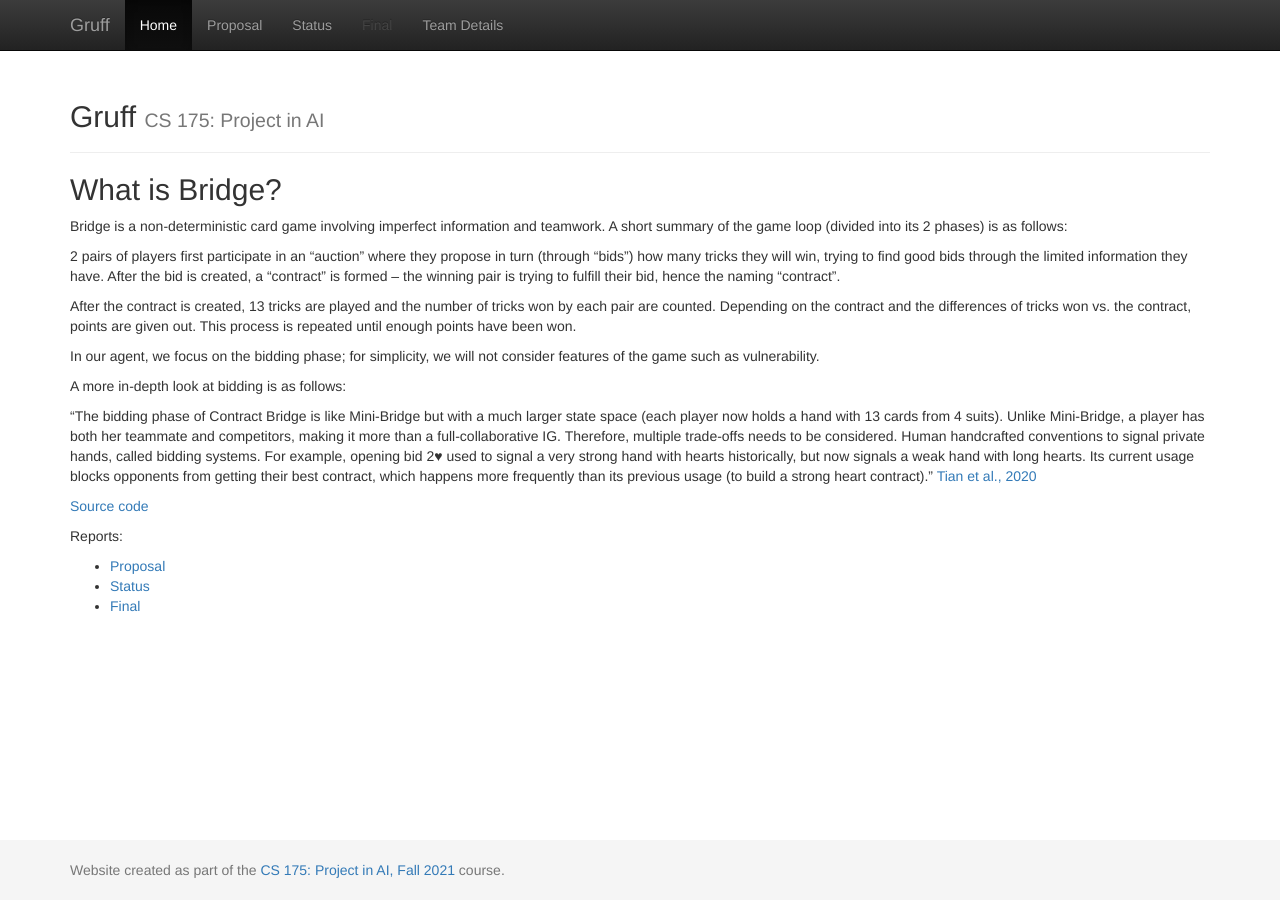
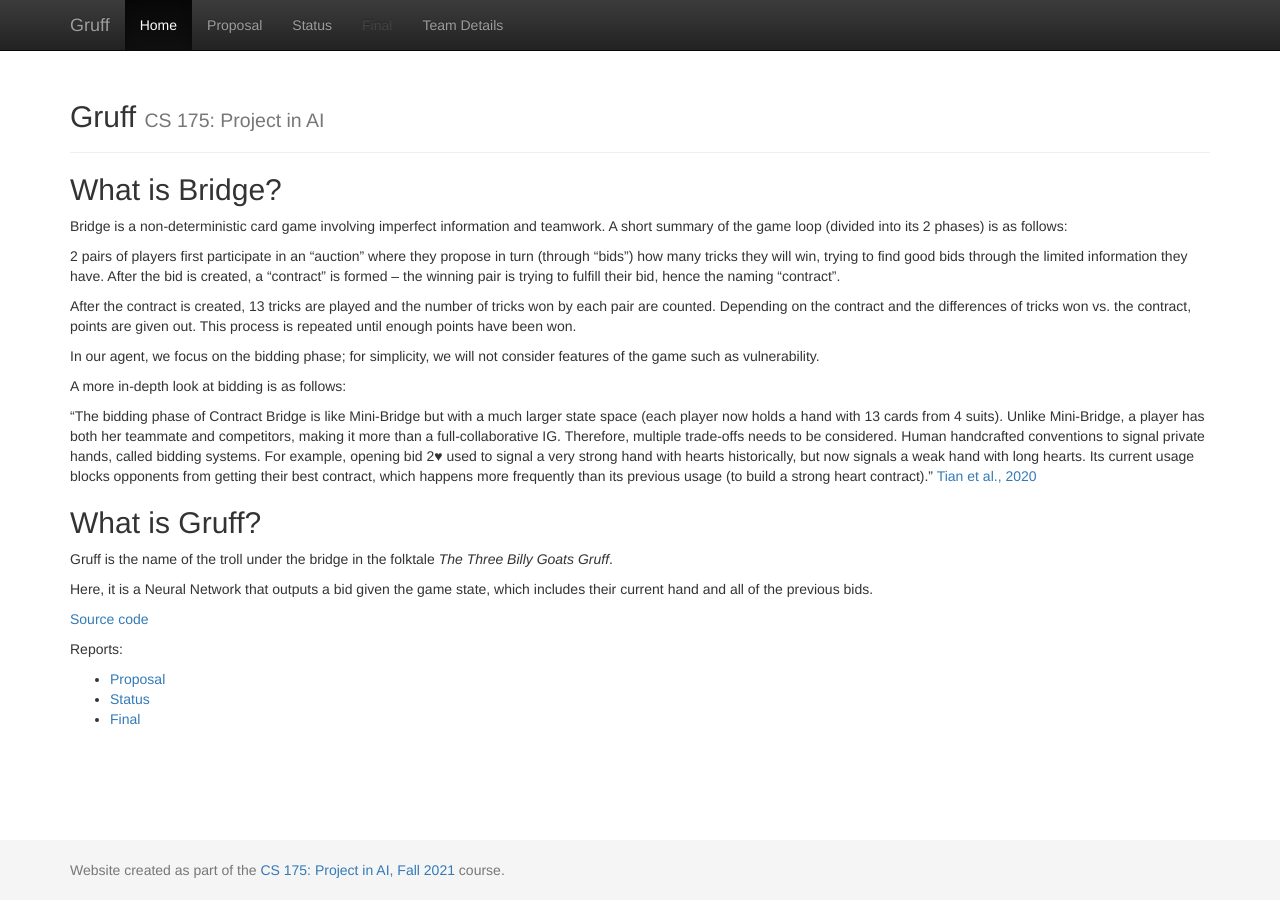
Before and after one commit to muffin-rice/Gruff, a Jekyll site: the page built from docs/index.md, in a window 1280 px wide. Built offline with Jekyll 4.4.1, drawn with Linux system fonts in a browser that asks for light colours.

Commit message:
Gruff inroduction

```diff
--- a/docs/index.md
+++ b/docs/index.md
@@ -16,6 +16,10 @@ A more in-depth look at bidding is as follows:
 
 “The bidding phase of Contract Bridge is like Mini-Bridge but with a much larger state space (each player now holds a hand with 13 cards from 4 suits). Unlike Mini-Bridge, a player has both her teammate and competitors, making it more than a full-collaborative IG. Therefore, multiple trade-offs needs to be considered. Human handcrafted conventions to signal private hands, called bidding systems. For example, opening bid 2♥ used to signal a very strong hand with hearts historically, but now signals a weak hand with long hearts. Its current usage blocks opponents from getting their best contract, which happens more frequently than its previous usage (to build a strong heart contract).” [Tian et al., 2020](https://arxiv.org/pdf/2008.06495.pdf)
 
+## What is Gruff?
+Gruff is the name of the troll under the bridge in the folktale *The Three Billy Goats Gruff*.
+
+Here, it is a Neural Network that outputs a bid given the game state, which includes their current hand and all of the previous bids.
 
 [Source code](https://github.com/muffin-rice/Gruff)
 
```
